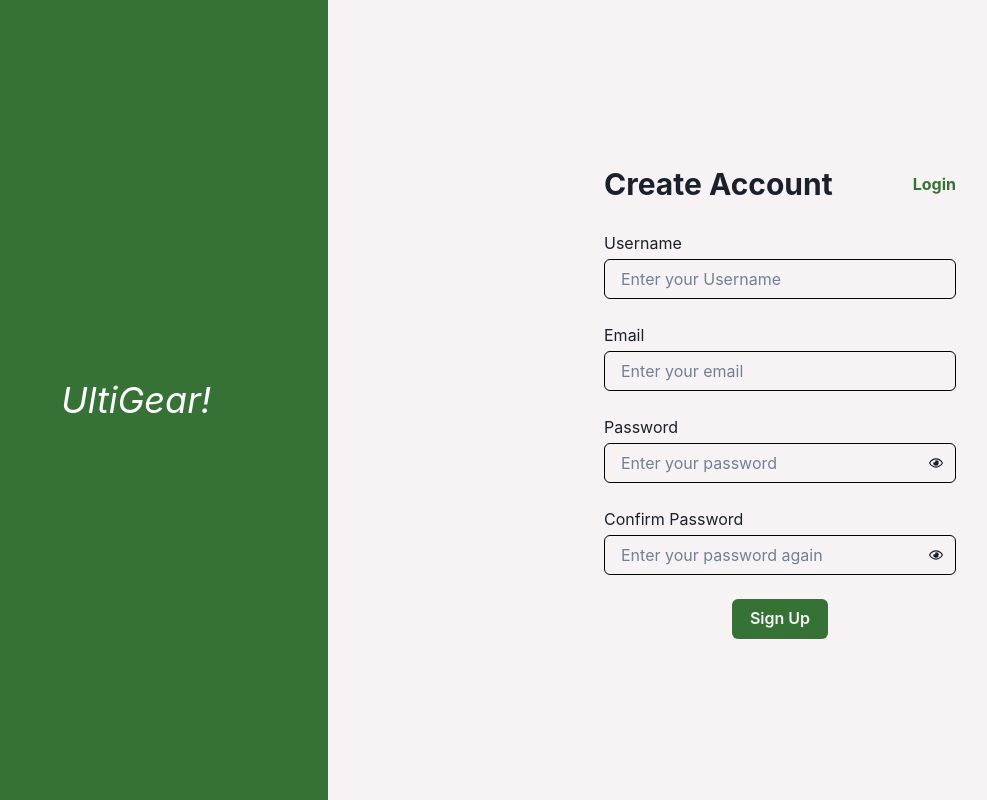
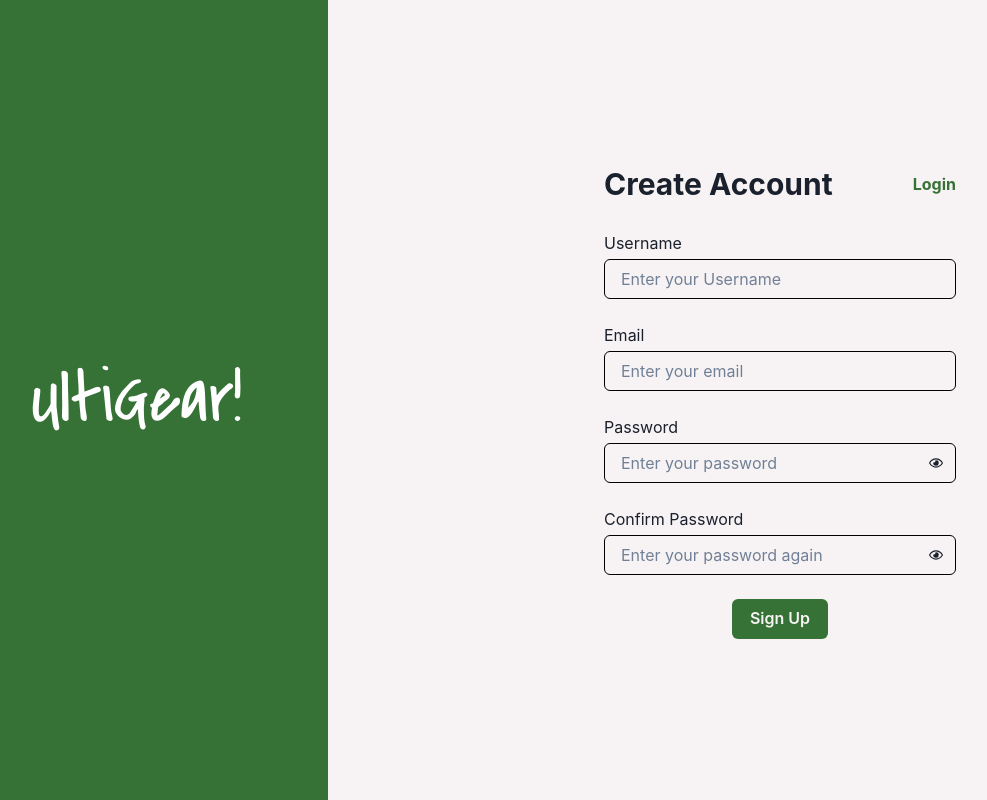
Before and after one commit to rasyidskrrtt/MSIB_Final_Project_Team_4, a React (Vite) app in the folder UltiGear_FE/: page /regist in a window 1280 px wide. Shown: the whole page, without its empty margins (56-1043 px from the left). Built offline with nearby package versions, Linux system fonts and the light colour scheme.

Commit message:
edit: font

```diff
--- a/UltiGear_FE/src/pages/Login.jsx
+++ b/UltiGear_FE/src/pages/Login.jsx
@@ -30,7 +30,7 @@ const Login = () => {
         <HStack w={"100vw"} >
             {/* Side Section */}
             <Box w={"30%"} bg={"#367236"} h={"100vh"} display="flex" alignItems="center" justifyContent="center">
-                <Text color={"white"} fontSize={"4xl"} fontStyle={"italic"}>UltiGear!</Text>
+            <Text color={"white"} fontSize="7xl" fontWeight="medium" fontFamily="'Covered By Your Grace', cursive">UltiGear!</Text>
             </Box>
 
             {/* Form Section */}
--- a/UltiGear_FE/src/pages/Regist.jsx
+++ b/UltiGear_FE/src/pages/Regist.jsx
@@ -59,7 +59,7 @@ const Regist = () => {
         <HStack w={"100vw"} h={"100%"} >
             {/* Side Section */}
             <Box w={"30%"} bg={"#367236"} h={"100%"} display="flex" alignItems="center" justifyContent="center">
-                <Text color={"white"} fontSize={"4xl"} fontStyle={"italic"}>UltiGear!</Text>
+            <Text color={"white"} fontSize="7xl" fontWeight="medium" fontFamily="'Covered By Your Grace', cursive">UltiGear!</Text>
             </Box>
 
             {/* Form Section */}
```
